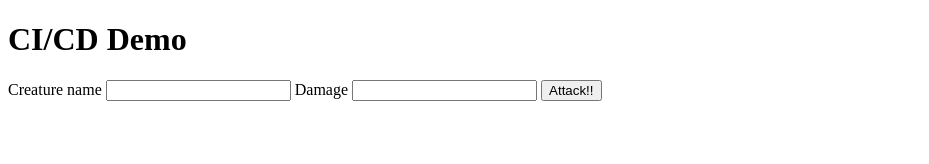
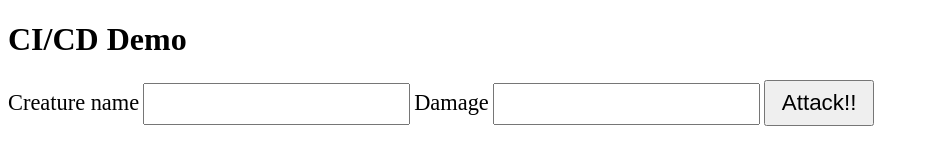
Before and after one commit to michael-rayner92/ci-playgroud, a website built with webpack: page src/index.html in a window 1280 px wide. Shown: the whole page, without its empty margins (0-929 px from the left). Built offline with nearby package versions, Linux system fonts and the light colour scheme.

Commit message:
Fix lighthouse failures and ignore csp-xss

```diff
--- a/lighthouserc.js
+++ b/lighthouserc.js
@@ -5,6 +5,9 @@ module.exports = {
     },
     assert: {
       preset: 'lighthouse:no-pwa',
+      assertions: {
+        'csp-xss': 'off',
+      },
     },
   },
 };
--- a/src/index.html
+++ b/src/index.html
@@ -3,8 +3,25 @@
 <head>
   <meta charset="UTF-8">
   <meta http-equiv="X-UA-Compatible" content="IE=edge">
+  <meta name="description" content="Demo CI/CD Site">
   <meta name="viewport" content="width=device-width, initial-scale=1.0">
   <title>CI/CD Demo</title>
+
+  <style>
+    label {
+      font-size: 1.4rem;
+    }
+
+    input {
+      font-size: 1.2rem;
+      padding: 0.5rem;
+    }
+
+    button {
+      font-size: 1.4rem;
+      padding: 0.5rem 1rem;
+    }
+  </style>
 </head>
 <body>
   <h1>CI/CD Demo</h1>
```
